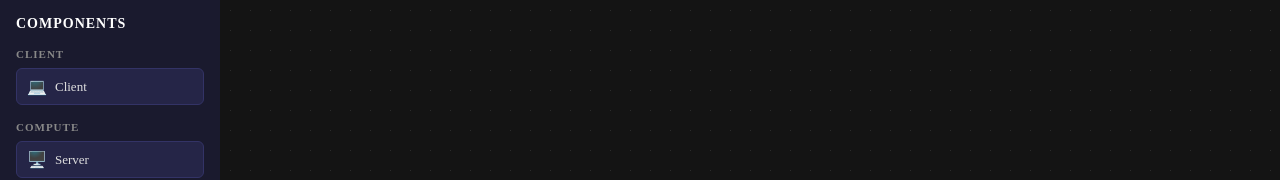
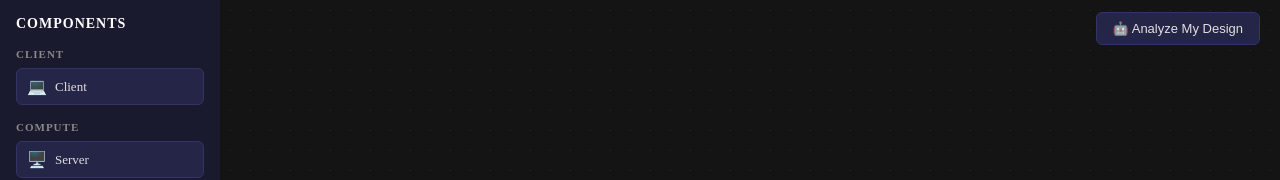
Before and after one commit to SoumyaGanesh12/SystemDesignBoard, a React (Vite) app in the folder frontend/: page / in a window 1280 px wide. Shown: the top 180 px of the page. Built offline with nearby package versions, Linux system fonts and the light colour scheme; no server answers.

Commit message:
feat(ui): add AI advisor panel for real-time architecture analysis with streaming response

```diff
--- /dev/null
+++ b/frontend/src/components/AIAdvisor.module.css
@@ -0,0 +1,76 @@
+.analyzeButton {
+  position: fixed;
+  top: 12px;
+  right: 20px;
+  z-index: 10;
+  padding: 8px 16px;
+  background-color: #252547;
+  color: #e0e0e0;
+  border: 1px solid #333366;
+  border-radius: 6px;
+  cursor: pointer;
+  font-size: 13px;
+  font-weight: 500;
+}
+
+.analyzeButton:hover {
+  background-color: #2e2e5e;
+}
+
+.panel {
+  position: fixed;
+  top: 0;
+  right: 0;
+  width: 380px;
+  height: calc(100vh - 160px);
+  background-color: #1a1a2e;
+  border-left: 1px solid #333366;
+  z-index: 20;
+  display: flex;
+  flex-direction: column;
+}
+
+.header {
+  display: flex;
+  justify-content: space-between;
+  align-items: center;
+  padding: 12px 16px;
+  border-bottom: 1px solid #333366;
+}
+
+.title {
+  font-size: 13px;
+  text-transform: uppercase;
+  letter-spacing: 1px;
+  color: #aaa;
+}
+
+.closeButton {
+  background: none;
+  border: none;
+  color: #888;
+  font-size: 16px;
+  cursor: pointer;
+}
+
+.closeButton:hover {
+  color: #fff;
+}
+
+.content {
+  flex: 1;
+  overflow-y: auto;
+  padding: 16px;
+}
+
+.loading {
+  color: #888;
+  font-size: 13px;
+}
+
+.response {
+  color: #e0e0e0;
+  font-size: 13px;
+  line-height: 1.6;
+  white-space: pre-wrap;
+}
--- /dev/null
+++ b/frontend/src/components/AIAdvisor.tsx
@@ -0,0 +1,118 @@
+import {useState, useRef} from 'react'
+import {API_CONFIG} from '../config/api'
+import type { ValidationResult } from '../types'
+import styles from './AIAdvisor.module.css'
+
+interface AIAdvisorProps{
+    nodes: any[]
+    edges: any[]
+    validationResults: ValidationResult[]
+}
+
+function AIAdvisor({ nodes, edges, validationResults} : AIAdvisorProps) {
+    console.log('styles:', styles)
+    const [isOpen, setIsOpen] = useState(false)
+    const [response, setResponse] = useState('')
+    const [isLoading, setIsLoading] = useState(false)
+    const responseRef = useRef<HTMLDivElement>(null)
+
+    async function handleAnalyze(){
+        if(nodes.length === 0) return
+
+        setIsOpen(true)
+        setResponse('')
+        setIsLoading(true)
+
+        try{
+            const res = await fetch(`${API_CONFIG.baseUrl}/api/analyze`, {
+                method: 'POST',
+                headers: {'Content-Type': API_CONFIG.contentType},
+                body: JSON.stringify({nodes, edges, validationResults})
+            })
+
+            if(!res.ok){
+                setResponse('AI Advisor is currently unavailable. Please try again.')
+                setIsLoading(false)
+                return
+            }
+
+            // Get the reader ro read the SSE stream
+            const reader = res.body?.getReader()
+            const decoder = new TextDecoder()
+
+            if(!reader){
+                setResponse('Failed to connect to AI advisor.')
+                setIsLoading(false)
+                return
+            }
+
+            let fullResponse = ''
+
+            // Read chunks from the stream one by one
+            while(true){
+                const {done, value} = await reader.read()
+                if(done) break
+
+                // Decode the raw bytes into text
+                const chunk = decoder.decode(value, {stream: true})
+
+                // Each chunk may contain multiple SSE lines
+                const lines = chunk.split('\n').filter(line => line.startsWith('data: '))
+
+                for(const line of lines){
+                    const data = line.replace('data: ','')
+
+                    // Stream is finsished
+                    if(data === '[DONE]') break
+
+                    try{
+                        const parsed = JSON.parse(data)
+                        if(parsed.content){
+                            fullResponse += parsed.content
+                            setResponse(fullResponse)
+
+                            // Auto scroll to bottom as new text arrives
+                            if(responseRef.current){
+                                responseRef.current.scrollTop = responseRef.current.scrollHeight
+                            }
+                        }
+                    } catch (e) {
+                        console.warn('Skipped malformed chunk: ', data)
+                    }
+                }
+            }
+        } catch(error){
+            console.error('AI advisor error: ', error)
+            setResponse('Failed to connect to AI advisor.')
+        }
+
+        setIsLoading(false)
+    }
+
+    return(
+        <>
+            <button className={styles.analyzeButton} onClick={handleAnalyze}>
+               🤖 Analyze My Design
+            </button>
+
+            {isOpen && (
+                <div className={styles.panel}>
+                    <div className={styles.header}>
+                        <h3 className={styles.title}>AI Advisor</h3>
+                        <button className={styles.closeButton} onClick={() => setIsOpen(false)}>X</button>
+                    </div>
+
+                    <div className={styles.content} ref={responseRef}>
+                        {isLoading && response === '' ? (
+                            <p className={styles.loading}>Analyzing your architecture...</p>
+                        ) : (
+                            <div className={styles.response}>{response}</div>
+                        )}
+                    </div>
+                </div>
+            )}
+        </>
+    )
+}
+
+export default AIAdvisor
--- a/frontend/src/components/Canvas.tsx
+++ b/frontend/src/components/Canvas.tsx
@@ -7,6 +7,7 @@ import type { CanvasNodeData } from '../types'
 import { API_CONFIG } from '../config/api'
 import ValidationPanel from './ValidationPanel'
 import type { ValidationResult } from '../types'
+import AIAdvisor from './AIAdvisor'
 
 let nodeIdCounter = 1
 
@@ -138,6 +139,11 @@ function Canvas(){
                 {/* Small overview map of the canvas */}
                 <MiniMap/>
             </ReactFlow>
+            <AIAdvisor
+                nodes={nodes}
+                edges={edges}
+                validationResults={validationResults}
+            />
             <ValidationPanel results={validationResults} />
         </div>
     )
```
Also changed, not shown: 1 other file (tests, documents, lock files or other folders).
